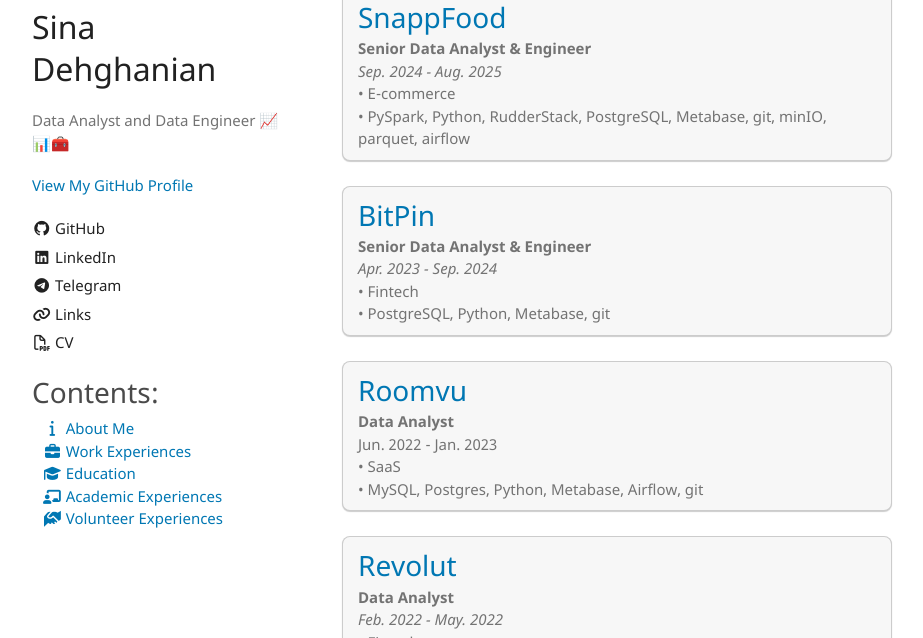
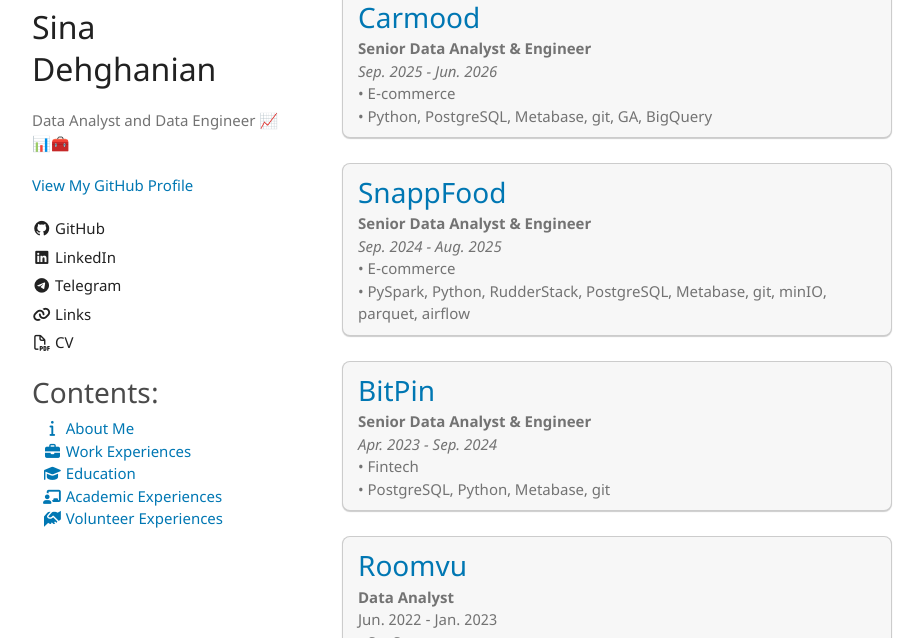
Before and after one commit to DehghanianSina/DehghanianSina.github.io, a Jekyll site: the page built from index.md, in a window 1280 px wide and 900 px high, scrolled down 432 px, cut to the strip 262-900 px from the top of the window. Shown: the whole strip, without its empty margins (178-1101 px from the left). Built offline with Jekyll 4.4.1, drawn with Linux system fonts in a browser that asks for light colours; the repository's description, which GitHub fills in, is left out.

Commit message:
update work experience

```diff
--- a/index.md
+++ b/index.md
@@ -23,6 +23,15 @@ He holds a **Master’s in Artificial Intelligence** from [Isfahan University of
 ---
 
 # Work Experiences
+
+<div class="card">
+  <h3>Carmood</h3>
+  <p><b>Senior Data Analyst & Engineer</b></p>
+  <p><i>Sep. 2025 - Jun. 2026</i></p>
+  <p>• E-commerce<br>
+     • Python, PostgreSQL, Metabase, git, GA, BigQuery</p>
+  <a href="/work-experiences/#carmood"><span class="card-link-spanner"></span></a>
+</div>
 
 <div class="card">
   <h3>SnappFood</h3>
```
Also changed, not shown: work-experiences.md (+14 -0 lines).
